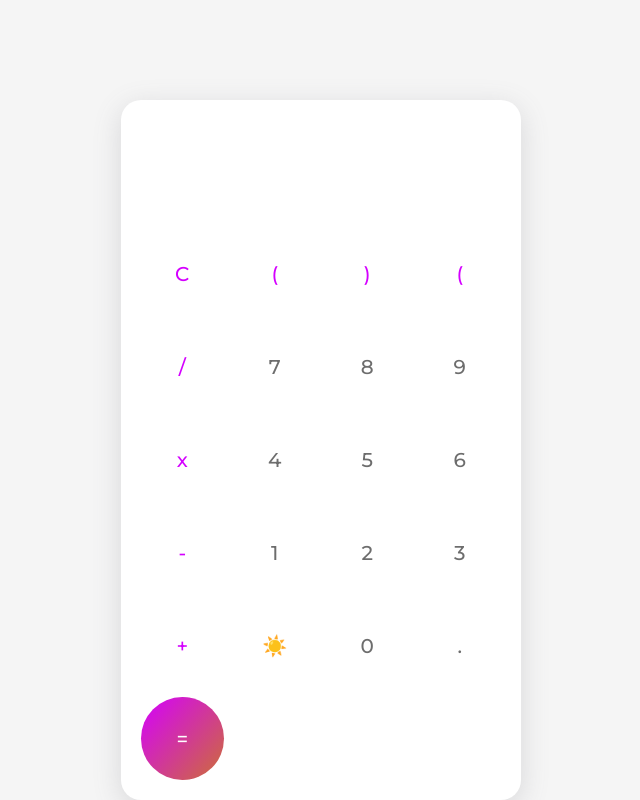
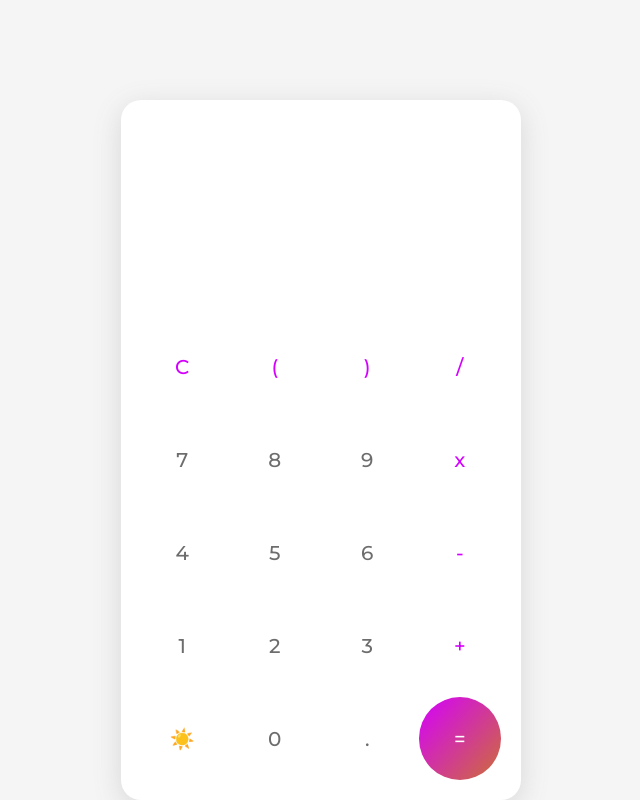
Before and after one commit to jivandaza/react-projects, a React (Create React App) app in the folder calculator-app/: page / in a window 1280 px wide. Shown: the whole page, without its empty margins (319-959 px from the left). Built offline with nearby package versions, Linux system fonts and the light colour scheme.

Commit message:
btnConfig.js

```diff
--- a/calculator-app/src/components/btnConfig.js
+++ b/calculator-app/src/components/btnConfig.js
@@ -18,11 +18,6 @@ export const btns = [
     },
     {
         display: ')',
-        action: BTN_ACTIONS.ADD,
-        class: 'btn__op'
-    },
-    {
-        display: '(',
         action: BTN_ACTIONS.ADD,
         class: 'btn__op'
     },
```
